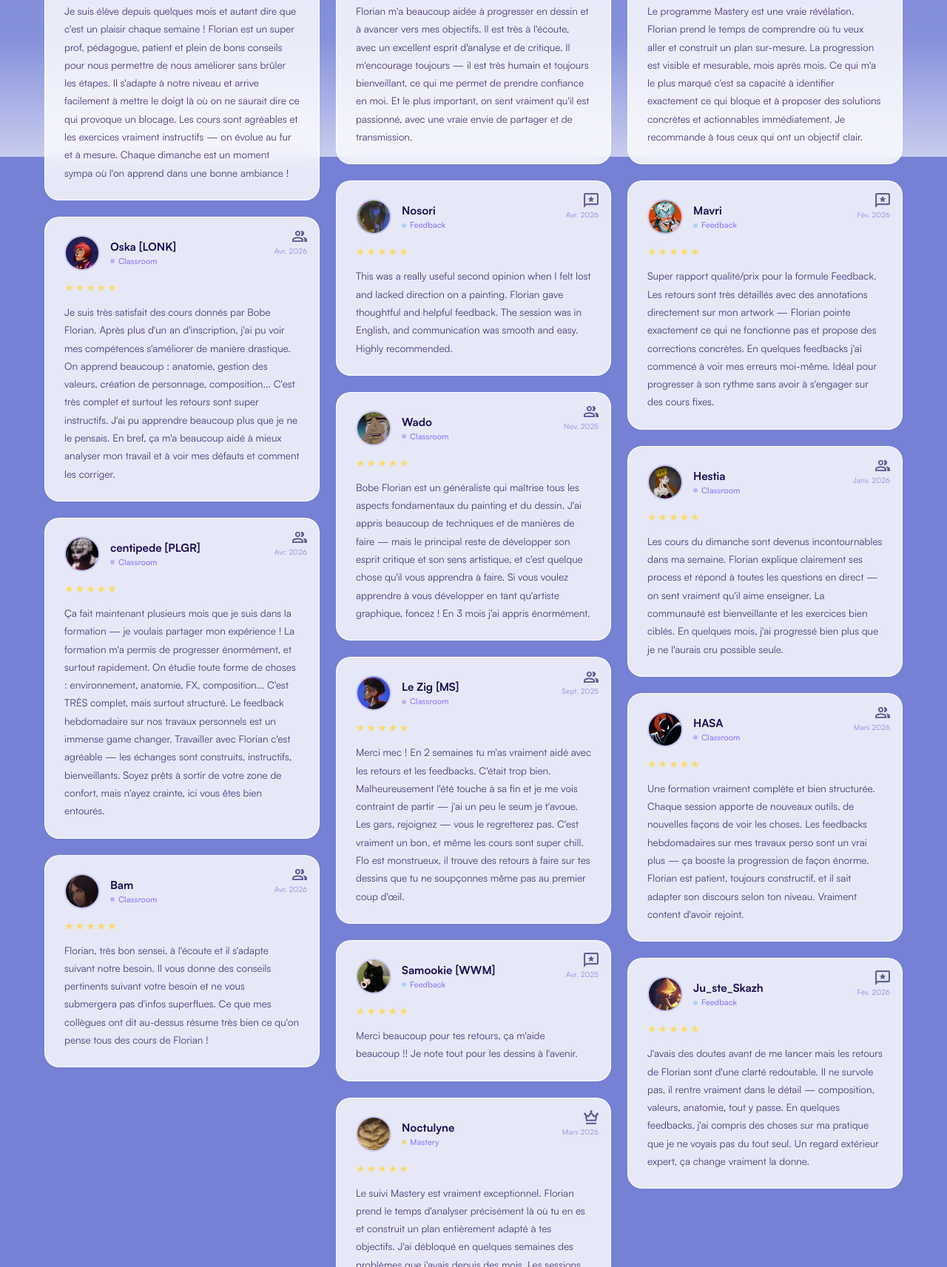
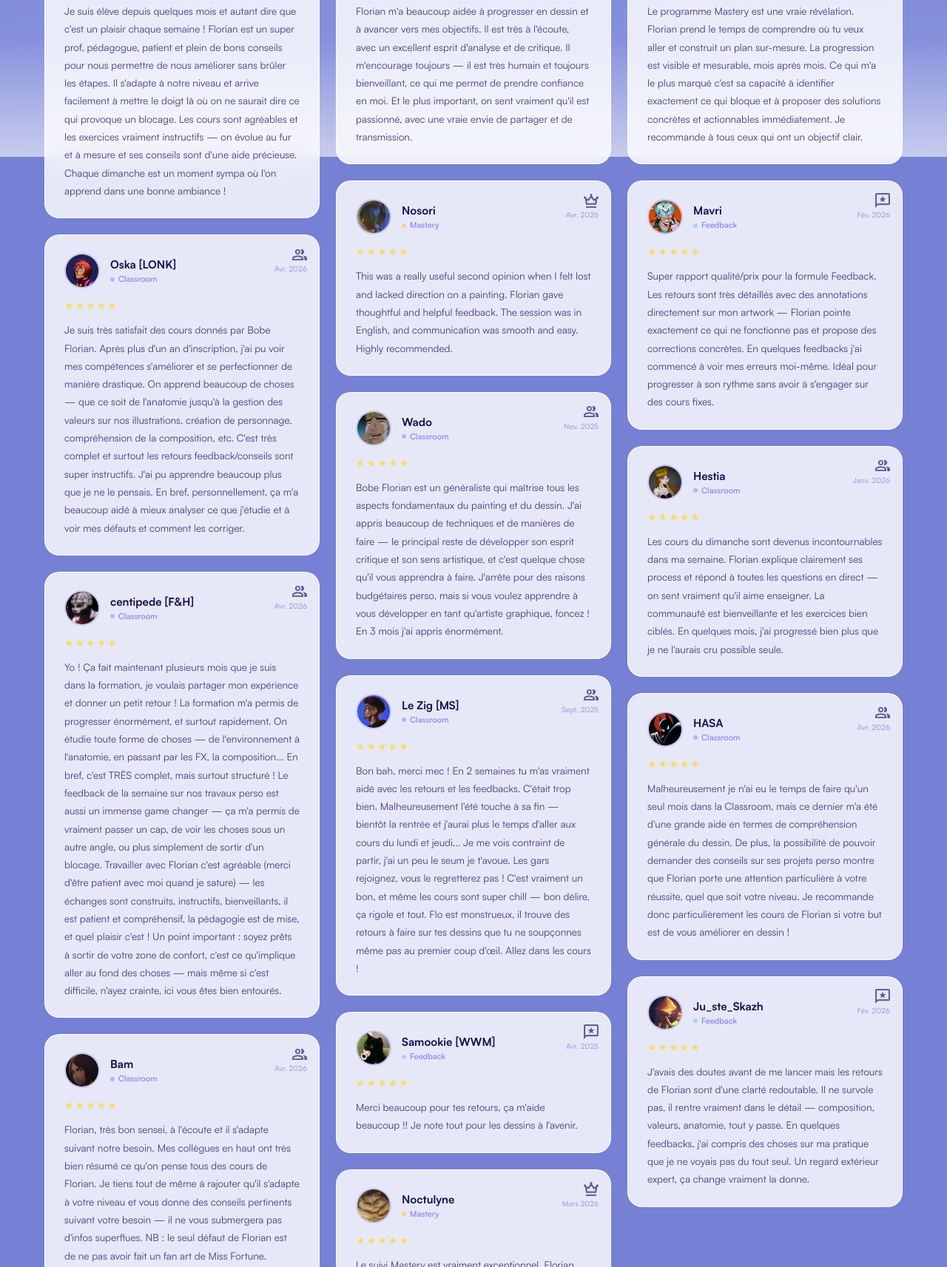
Before and after one commit to Voltenix/website-bobe, a website: page avis.html in a window 1280 px wide. Shown: the part 588-2301 px from the top of the page at 74% size. Drawn offline with Linux system fonts and the light colour scheme.

Commit message:
Restore authentic client testimonials and fix review metadata
- Add Nosori to Mastery plan (was incorrectly tagged as Feedback)
- Fix Tolo date from Avr. 2026 to Nov. 2025
- Restore centipede tag [PLGR] → [F&H] and full original text including personal note
- Restore Oska's missing phrases (se perfectionner, feedback/conseils, personnellement)
- Restore Bam's NB about Miss Fortune and original sentence structure
- Restore Kmilou's missing sentence about conseils being precious
- Restore Wado's personal note about leaving for budget reasons
- Restore Le Zig's missing context (rentrée, cours lundi/jeudi, bon délire)
- Replace HASA's fully rewritten text with original, fix date Mars → Avr. 2026

Co-Authored-By: Claude Sonnet 4.6 <noreply@anthropic.com>

```diff
--- a/avis.html
+++ b/avis.html
@@ -408,7 +408,7 @@
           </div>
         </div>
         <div class="review-stars"><span class="star">★</span><span class="star">★</span><span class="star">★</span><span class="star">★</span><span class="star">★</span></div>
-        <p class="review-text">Je suis élève depuis quelques mois et autant dire que c'est un plaisir chaque semaine ! Florian est un super prof, pédagogue, patient et plein de bons conseils pour nous permettre de nous améliorer sans brûler les étapes. Il s'adapte à notre niveau et arrive facilement à mettre le doigt là où on ne saurait dire ce qui provoque un blocage. Les cours sont agréables et les exercices vraiment instructifs — on évolue au fur et à mesure. Chaque dimanche est un moment sympa où l'on apprend dans une bonne ambiance !</p>
+        <p class="review-text">Je suis élève depuis quelques mois et autant dire que c'est un plaisir chaque semaine ! Florian est un super prof, pédagogue, patient et plein de bons conseils pour nous permettre de nous améliorer sans brûler les étapes. Il s'adapte à notre niveau et arrive facilement à mettre le doigt là où on ne saurait dire ce qui provoque un blocage. Les cours sont agréables et les exercices vraiment instructifs — on évolue au fur et à mesure et ses conseils sont d'une aide précieuse. Chaque dimanche est un moment sympa où l'on apprend dans une bonne ambiance !</p>
       </div>
 
       <!-- Oska · Classroom · Avr. 2026 -->
@@ -425,7 +425,7 @@
           </div>
         </div>
         <div class="review-stars"><span class="star">★</span><span class="star">★</span><span class="star">★</span><span class="star">★</span><span class="star">★</span></div>
-        <p class="review-text">Je suis très satisfait des cours donnés par Bobe Florian. Après plus d'un an d'inscription, j'ai pu voir mes compétences s'améliorer de manière drastique. On apprend beaucoup : anatomie, gestion des valeurs, création de personnage, composition... C'est très complet et surtout les retours sont super instructifs. J'ai pu apprendre beaucoup plus que je ne le pensais. En bref, ça m'a beaucoup aidé à mieux analyser mon travail et à voir mes défauts et comment les corriger.</p>
+        <p class="review-text">Je suis très satisfait des cours donnés par Bobe Florian. Après plus d'un an d'inscription, j'ai pu voir mes compétences s'améliorer et se perfectionner de manière drastique. On apprend beaucoup de choses — que ce soit de l'anatomie jusqu'à la gestion des valeurs sur nos illustrations, création de personnage, compréhension de la composition, etc. C'est très complet et surtout les retours feedback/conseils sont super instructifs. J'ai pu apprendre beaucoup plus que je ne le pensais. En bref, personnellement, ça m'a beaucoup aidé à mieux analyser ce que j'étudie et à voir mes défauts et comment les corriger.</p>
       </div>
 
       <!-- centipede · Classroom · Avr. 2026 -->
@@ -437,12 +437,12 @@
         <div class="review-header">
           <img class="review-avatar" src="images/clients_pp/centipede.webp" alt="centipede" />
           <div>
-            <p class="review-name">centipede [PLGR]</p>
+            <p class="review-name">centipede [F&amp;H]</p>
             <p class="review-plan"><span class="review-plan-dot plan-dot-classroom"></span>Classroom</p>
           </div>
         </div>
         <div class="review-stars"><span class="star">★</span><span class="star">★</span><span class="star">★</span><span class="star">★</span><span class="star">★</span></div>
-        <p class="review-text">Ça fait maintenant plusieurs mois que je suis dans la formation — je voulais partager mon expérience ! La formation m'a permis de progresser énormément, et surtout rapidement. On étudie toute forme de choses : environnement, anatomie, FX, composition... C'est TRÈS complet, mais surtout structuré. Le feedback hebdomadaire sur nos travaux personnels est un immense game changer. Travailler avec Florian c'est agréable — les échanges sont construits, instructifs, bienveillants. Soyez prêts à sortir de votre zone de confort, mais n'ayez crainte, ici vous êtes bien entourés.</p>
+        <p class="review-text">Yo ! Ça fait maintenant plusieurs mois que je suis dans la formation, je voulais partager mon expérience et donner un petit retour ! La formation m'a permis de progresser énormément, et surtout rapidement. On étudie toute forme de choses — de l'environnement à l'anatomie, en passant par les FX, la composition... En bref, c'est TRÈS complet, mais surtout structuré ! Le feedback de la semaine sur nos travaux perso est aussi un immense game changer — ça m'a permis de vraiment passer un cap, de voir les choses sous un autre angle, ou plus simplement de sortir d'un blocage. Travailler avec Florian c'est agréable (merci d'être patient avec moi quand je sature) — les échanges sont construits, instructifs, bienveillants, il est patient et compréhensif, la pédagogie est de mise, et quel plaisir c'est ! Un point important : soyez prêts à sortir de votre zone de confort, c'est ce qu'implique aller au fond des choses — mais même si c'est difficile, n'ayez crainte, ici vous êtes bien entourés.</p>
       </div>
 
       <!-- Bam · Classroom · Avr. 2026 -->
@@ -459,7 +459,7 @@
           </div>
         </div>
         <div class="review-stars"><span class="star">★</span><span class="star">★</span><span class="star">★</span><span class="star">★</span><span class="star">★</span></div>
-        <p class="review-text">Florian, très bon sensei, à l'écoute et il s'adapte suivant notre besoin. Il vous donne des conseils pertinents suivant votre besoin et ne vous submergera pas d'infos superflues. Ce que mes collègues ont dit au-dessus résume très bien ce qu'on pense tous des cours de Florian !</p>
+        <p class="review-text">Florian, très bon sensei, à l'écoute et il s'adapte suivant notre besoin. Mes collègues en haut ont très bien résumé ce qu'on pense tous des cours de Florian. Je tiens tout de même à rajouter qu'il s'adapte à votre niveau et vous donne des conseils pertinents suivant votre besoin — il ne vous submergera pas d'infos superflues. NB : le seul défaut de Florian est de ne pas avoir fait un fan art de Miss Fortune.</p>
       </div>
 
       <!-- Toadette · Mastery · Avr. 2026 -->
@@ -479,17 +479,17 @@
         <p class="review-text">Florian m'a beaucoup aidée à progresser en dessin et à avancer vers mes objectifs. Il est très à l'écoute, avec un excellent esprit d'analyse et de critique. Il m'encourage toujours — il est très humain et toujours bienveillant, ce qui me permet de prendre confiance en moi. Et le plus important, on sent vraiment qu'il est passionné, avec une vraie envie de partager et de transmission.</p>
       </div>
 
-      <!-- Nosori · Feedback · Avr. 2026 -->
-      <div class="review-card" data-plan="Feedback">
+      <!-- Nosori · Mastery · Avr. 2026 -->
+      <div class="review-card" data-plan="Mastery">
         <div class="review-type-badge">
-          <img class="review-type-icon" src="images/icones/formules/Feedback -var.png" alt="Feedback" />
+          <img class="review-type-icon" src="images/icones/formules/Mastery -var.png" alt="Mastery" />
           <span class="review-date">Avr. 2026</span>
         </div>
         <div class="review-header">
           <img class="review-avatar" src="images/clients_pp/nosori.webp" alt="Nosori" />
           <div>
             <p class="review-name">Nosori</p>
-            <p class="review-plan"><span class="review-plan-dot plan-dot-feedback"></span>Feedback</p>
+            <p class="review-plan"><span class="review-plan-dot plan-dot-mastery"></span>Mastery</p>
           </div>
         </div>
         <div class="review-stars"><span class="star">★</span><span class="star">★</span><span class="star">★</span><span class="star">★</span><span class="star">★</span></div>
@@ -510,7 +510,7 @@
           </div>
         </div>
         <div class="review-stars"><span class="star">★</span><span class="star">★</span><span class="star">★</span><span class="star">★</span><span class="star">★</span></div>
-        <p class="review-text">Bobe Florian est un généraliste qui maîtrise tous les aspects fondamentaux du painting et du dessin. J'ai appris beaucoup de techniques et de manières de faire — mais le principal reste de développer son esprit critique et son sens artistique, et c'est quelque chose qu'il vous apprendra à faire. Si vous voulez apprendre à vous développer en tant qu'artiste graphique, foncez ! En 3 mois j'ai appris énormément.</p>
+        <p class="review-text">Bobe Florian est un généraliste qui maîtrise tous les aspects fondamentaux du painting et du dessin. J'ai appris beaucoup de techniques et de manières de faire — le principal reste de développer son esprit critique et son sens artistique, et c'est quelque chose qu'il vous apprendra à faire. J'arrête pour des raisons budgétaires perso, mais si vous voulez apprendre à vous développer en tant qu'artiste graphique, foncez ! En 3 mois j'ai appris énormément.</p>
       </div>
 
       <!-- Le Zig · Classroom · Sept. 2025 -->
@@ -527,7 +527,7 @@
           </div>
         </div>
         <div class="review-stars"><span class="star">★</span><span class="star">★</span><span class="star">★</span><span class="star">★</span><span class="star">★</span></div>
-        <p class="review-text">Merci mec ! En 2 semaines tu m'as vraiment aidé avec les retours et les feedbacks. C'était trop bien. Malheureusement l'été touche à sa fin et je me vois contraint de partir — j'ai un peu le seum je t'avoue. Les gars, rejoignez — vous le regretterez pas. C'est vraiment un bon, et même les cours sont super chill. Flo est monstrueux, il trouve des retours à faire sur tes dessins que tu ne soupçonnes même pas au premier coup d'œil.</p>
+        <p class="review-text">Bon bah, merci mec ! En 2 semaines tu m'as vraiment aidé avec les retours et les feedbacks. C'était trop bien. Malheureusement l'été touche à sa fin — bientôt la rentrée et j'aurai plus le temps d'aller aux cours du lundi et jeudi... Je me vois contraint de partir, j'ai un peu le seum je t'avoue. Les gars rejoignez, vous le regretterez pas ! C'est vraiment un bon, et même les cours sont super chill — bon délire, ça rigole et tout. Flo est monstrueux, il trouve des retours à faire sur tes dessins que tu ne soupçonnes même pas au premier coup d'œil. Allez dans les cours !</p>
       </div>
 
       <!-- Samookie · Feedback · Avr. 2025 -->
@@ -564,11 +564,11 @@
         <p class="review-text">Le suivi Mastery est vraiment exceptionnel. Florian prend le temps d'analyser précisément là où tu en es et construit un plan entièrement adapté à tes objectifs. J'ai débloqué en quelques semaines des problèmes que j'avais depuis des mois. Les sessions sont enregistrées, on peut tout revoir à tête reposée. Un investissement qui vaut vraiment le coup.</p>
       </div>
 
-      <!-- Tolo · Mastery · Avr. 2026 -->
+      <!-- Tolo · Mastery · Nov. 2025 -->
       <div class="review-card" data-plan="Mastery">
         <div class="review-type-badge">
           <img class="review-type-icon" src="images/icones/formules/Mastery -var.png" alt="Mastery" />
-          <span class="review-date">Avr. 2026</span>
+          <span class="review-date">Nov. 2025</span>
         </div>
         <div class="review-header">
           <img class="review-avatar" src="images/clients_pp/tolo.webp" alt="Tolo" />
@@ -615,11 +615,11 @@
         <p class="review-text">Les cours du dimanche sont devenus incontournables dans ma semaine. Florian explique clairement ses process et répond à toutes les questions en direct — on sent vraiment qu'il aime enseigner. La communauté est bienveillante et les exercices bien ciblés. En quelques mois, j'ai progressé bien plus que je ne l'aurais cru possible seule.</p>
       </div>
 
-      <!-- HASA · Classroom · Mars 2026 -->
+      <!-- HASA · Classroom · Avr. 2026 -->
       <div class="review-card" data-plan="Classroom">
         <div class="review-type-badge">
           <img class="review-type-icon" src="images/icones/formules/Classroom -var.png" alt="Classroom" />
-          <span class="review-date">Mars 2026</span>
+          <span class="review-date">Avr. 2026</span>
         </div>
         <div class="review-header">
           <img class="review-avatar" src="images/clients_pp/hasa.webp" alt="HASA" />
@@ -629,7 +629,7 @@
           </div>
         </div>
         <div class="review-stars"><span class="star">★</span><span class="star">★</span><span class="star">★</span><span class="star">★</span><span class="star">★</span></div>
-        <p class="review-text">Une formation vraiment complète et bien structurée. Chaque session apporte de nouveaux outils, de nouvelles façons de voir les choses. Les feedbacks hebdomadaires sur mes travaux perso sont un vrai plus — ça booste la progression de façon énorme. Florian est patient, toujours constructif, et il sait adapter son discours selon ton niveau. Vraiment content d'avoir rejoint.</p>
+        <p class="review-text">Malheureusement je n'ai eu le temps de faire qu'un seul mois dans la Classroom, mais ce dernier m'a été d'une grande aide en termes de compréhension générale du dessin. De plus, la possibilité de pouvoir demander des conseils sur ses projets perso montre que Florian porte une attention particulière à votre réussite, quel que soit votre niveau. Je recommande donc particulièrement les cours de Florian si votre but est de vous améliorer en dessin !</p>
       </div>
 
       <!-- Ju_ste_Skazh · Feedback · Fév. 2026 -->
```
